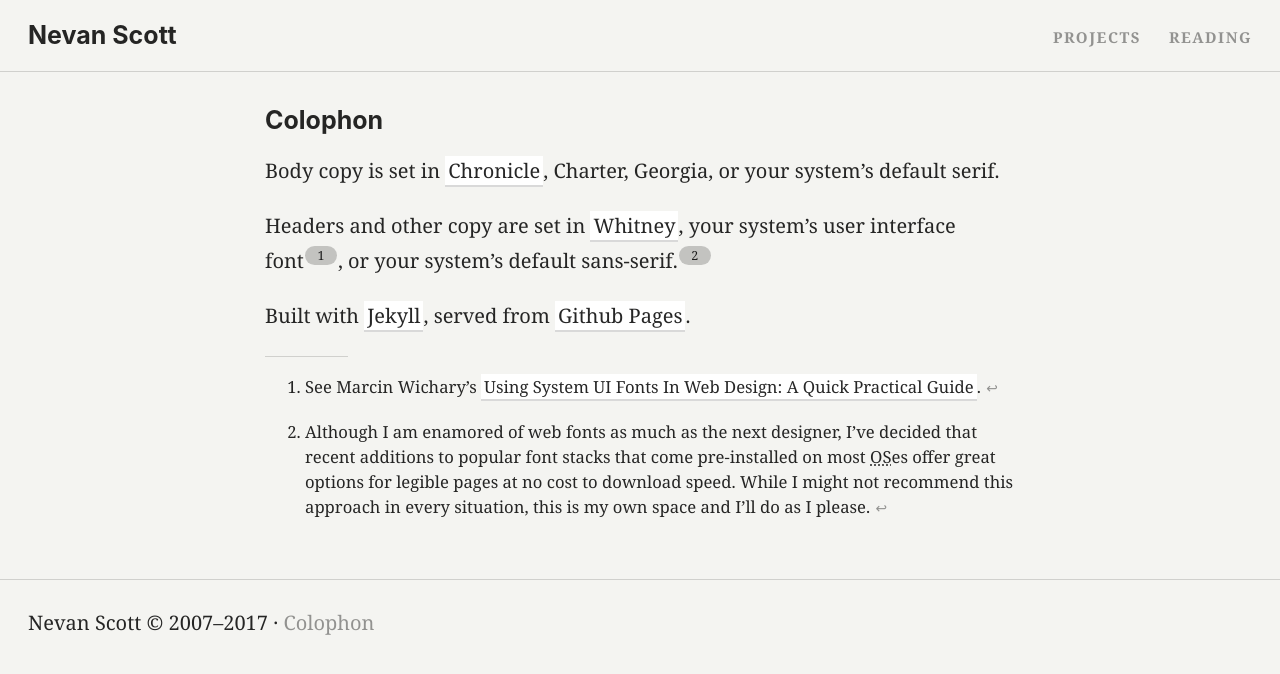
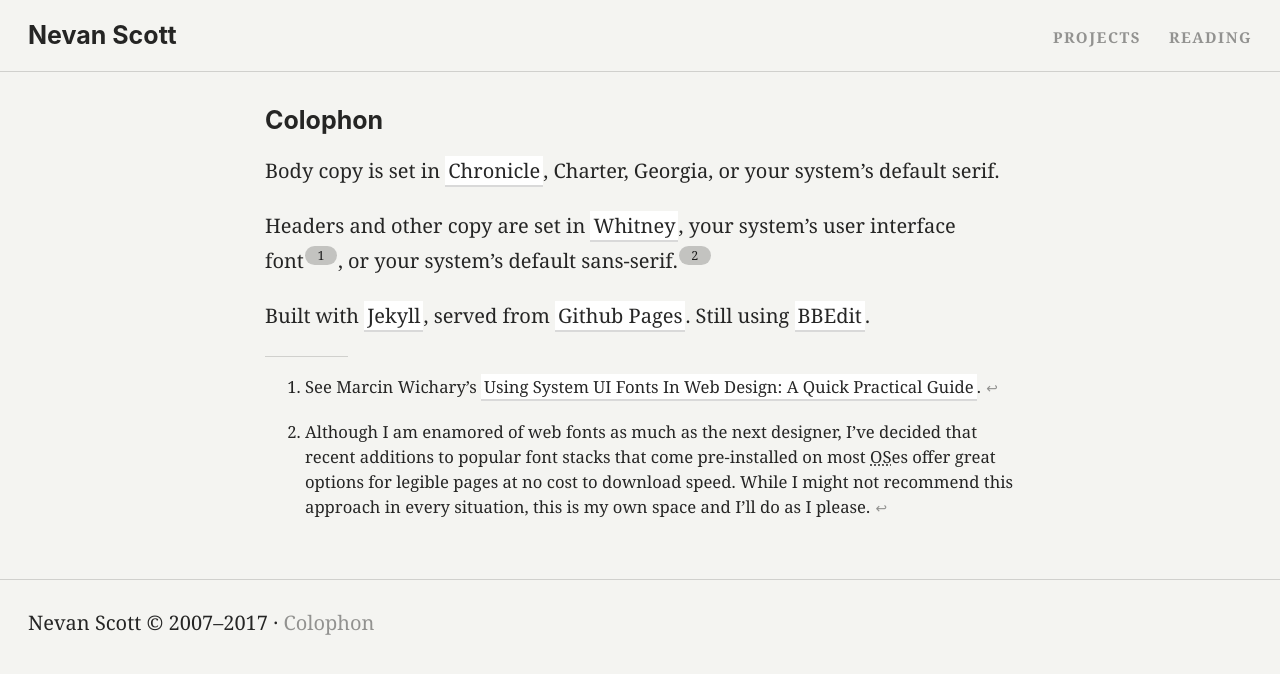
Before and after one commit to nevanscott/nevanscott.github.io, a Jekyll site: the page built from colophon.md, in a window 1280 px wide. Shown: the top 674 px of the page. Built offline with Jekyll 4.4.1, drawn with Linux system fonts in a browser that asks for light colours.

Commit message:
thanks for all the miles, BBEdit

```diff
--- a/colophon.md
+++ b/colophon.md
@@ -6,7 +6,7 @@ Body copy is set in [Chronicle][chronicle], Charter, Georgia, or your system's d
 
 Headers and other copy are set in [Whitney][whitney], your system's user interface font[^uifont], or your system's default sans-serif.[^webfonts]
 
-Built with [Jekyll](http://jekyllrb.com), served from [Github Pages](https://pages.github.com).
+Built with [Jekyll](http://jekyllrb.com), served from [Github Pages](https://pages.github.com). Still using [BBEdit](http://www.barebones.com/products/bbedit/).
 
 [whitney]: http://www.typography.com/fonts/whitney/overview/
 [chronicle]: http://www.typography.com/fonts/chronicle-text/overview/
```
